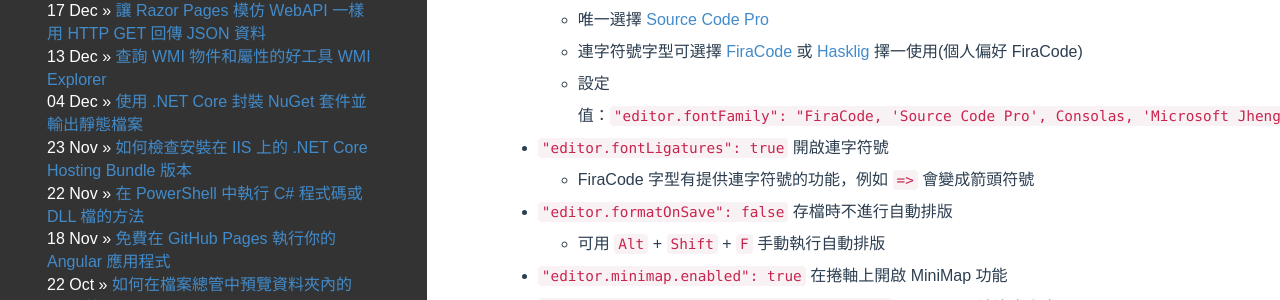
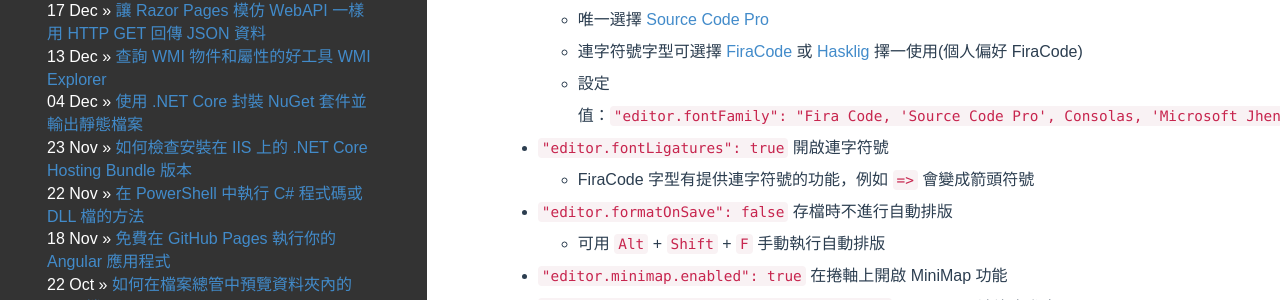
Before and after one commit to poychang/poychang.github.io, a Jekyll site: the page built from _posts/2017-09-04-my-vscode-config.md, in a window 1280 px wide and 900 px high, scrolled down 430 px. Shown: the part 152-452 px from the top of the window. Built offline with Jekyll 4.4.1, drawn with Linux system fonts in a browser that asks for light colours; some web fonts are replaced; comment, search, counter and statistics services are not loaded.

Commit message:
alter post

```diff
--- a/_posts/2017-09-04-my-vscode-config.md
+++ b/_posts/2017-09-04-my-vscode-config.md
@@ -20,7 +20,7 @@
 - `editor.fontFamily` 設定字型偏好
   - 唯一選擇 [Source Code Pro](https://github.com/adobe-fonts/source-code-pro)
   - 連字符號字型可選擇 [FiraCode](https://github.com/tonsky/FiraCode) 或 [Hasklig](https://github.com/i-tu/Hasklig) 擇一使用(個人偏好 FiraCode)
-  - 設定值：`"editor.fontFamily": "FiraCode, 'Source Code Pro', Consolas, 'Microsoft JhengHei', 'Courier New', monospace",`
+  - 設定值：`"editor.fontFamily": "Fira Code, 'Source Code Pro', Consolas, 'Microsoft JhengHei', 'Courier New', monospace",`
 - `"editor.fontLigatures": true` 開啟連字符號
   - FiraCode 字型有提供連字符號的功能，例如 `=>` 會變成箭頭符號
 - `"editor.formatOnSave": false` 存檔時不進行自動排版
```
